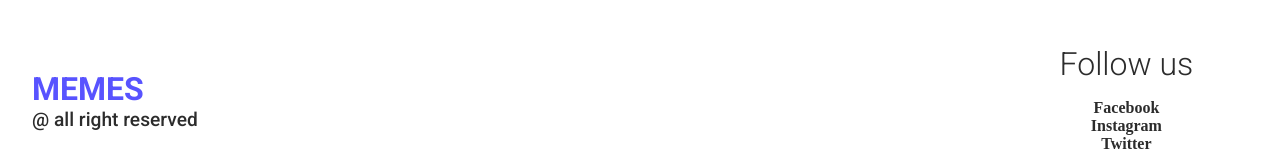
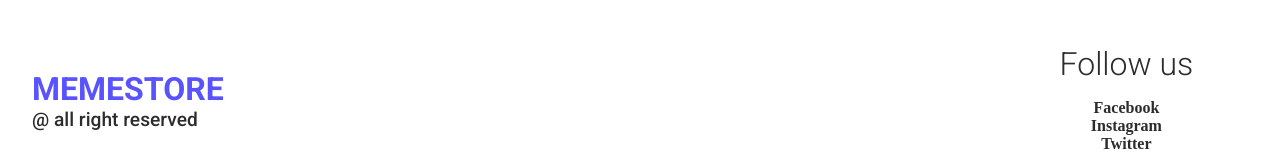
Before and after one commit to stxxcsxnny/memestore, a React (Vite) app: page /services in a window 1280 px wide. Shown: the part 855-1008 px from the top of the page. Built offline with nearby package versions, Linux system fonts and the light colour scheme.

Commit message:
Update Footer.jsx

```diff
--- a/src/components/Footer.jsx
+++ b/src/components/Footer.jsx
@@ -6,7 +6,7 @@ const Footer = () => {
           <footer>
 
               <div>
-                  <h1>memes</h1>
+                  <h1>Memestore</h1>
                   <p>@ all right reserved</p>
               </div>
               <div>
```
